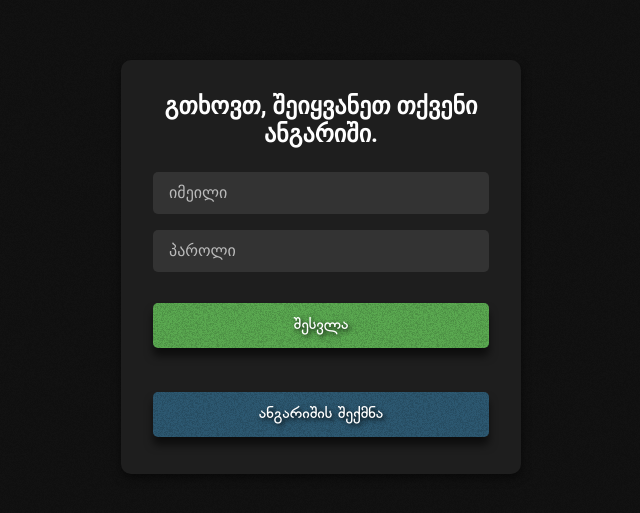
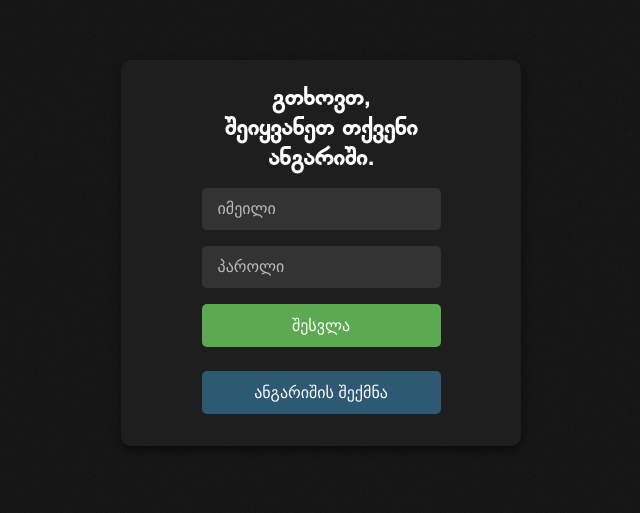
Before and after one commit to Bloodcrane/palaceofcognition, a React (Create React App) app: page /login in a window 1280 px wide. Shown: the part 133-646 px from the top of the page, without its empty margins (319-959 px from the left). Built offline with nearby package versions, Linux system fonts and the light colour scheme; no server answers.

Commit message:
Style fix

```diff
--- a/src/Pages/LogInUp.css
+++ b/src/Pages/LogInUp.css
@@ -1,24 +1,15 @@
-
 * {
 box-sizing: border-box;
 margin: 0;
 padding: 0;
 }
 
-
-html, body {
-height: 100%;
-font-family: 'Roboto', sans-serif;
-background-color: #121212;
-color: #e0e0e0;
-}
-
-body {
+.loginPage {
+transform: translateY(50%);
 display: flex;
 align-items: center;
 justify-content: center;
 }
-
 
 .loginPage {
 background-color: #1e1e1e;
@@ -28,20 +19,26 @@ box-shadow: 0 4px 10px rgba(0, 0, 0, 0.5);
 width: 100%;
 max-width: 400px;
 text-align: center;
+margin: auto;
+position: relative; /* Added to position child elements absolutely */
 }
-
 
 .loginPage h2 {
 margin-bottom: 1.5rem;
+margin-top: 1.5rem;
 font-size: 1.5rem;
 color: #ffffff;
+position: absolute; /* Positioning the h2 absolutely */
+top: 0; /* Aligns the h2 to the top of the container */
+left: 50%; /* Moves the h2 to the center horizontally */
+transform: translateX(-50%); /* Adjusts the h2 to be exactly centered */
 }
-
 
 .loginPage form {
 display: flex;
 flex-direction: column;
 gap: 1rem;
+margin-top: 6rem; /* Added margin to prevent overlap with h2 */
 }
 
 .loginPage input {
@@ -51,13 +48,14 @@ border-radius: 5px;
 background-color: #333;
 color: #fff;
 font-size: 1rem;
+width: 100%;
 }
 
 .loginPage input::placeholder {
 color: #bbb;
 }
 
-.webComponent-button {
+.webComponent-button-2 {
 padding: 0.75rem 1rem;
 border: none;
 border-radius: 5px;
@@ -66,9 +64,10 @@ color: #fff;
 font-size: 1rem;
 cursor: pointer;
 transition: background-color 0.3s ease;
+width: 100%;
 }
 
-.webComponent-button:hover {
+.webComponent-button-2:hover {
 background-color: #3700b3;
 }
 
@@ -76,14 +75,13 @@ background-color: #3700b3;
 margin-top: 0.5rem;
 }
 
-
-.webComponent {
+.webComponent-2 {
 background-color: antiquewhite;
 text-align: center;
-margin: 50px auto;
+margin: auto;
 margin-bottom: 50px;
 padding-bottom: 45px;
-width: 400px;
+width: 100%;
 max-width: 430px;
 border-radius: 15px;
 -webkit-border-radius: 15px;
--- a/src/Pages/Login.jsx
+++ b/src/Pages/Login.jsx
@@ -45,8 +45,8 @@ const Login = () => {
           value={password}
           onChange={(e) => setPassword(e.target.value)}
         />
-        <button style={{ backgroundColor: '#5baa51' }} className='webComponent-button' type="submit">შესვლა</button>
-        <button style={{ backgroundColor: '#2d5972' }} className='webComponent-button' onClick={handleSignUpRedirect}>ანგარიშის შექმნა</button>
+        <button style={{ backgroundColor: '#5baa51' }} className='webComponent-button-2' type="submit">შესვლა</button>
+        <button style={{ backgroundColor: '#2d5972' }} className='webComponent-button-2' onClick={handleSignUpRedirect}>ანგარიშის შექმნა</button>
       </form>
     </div>
   );
```
